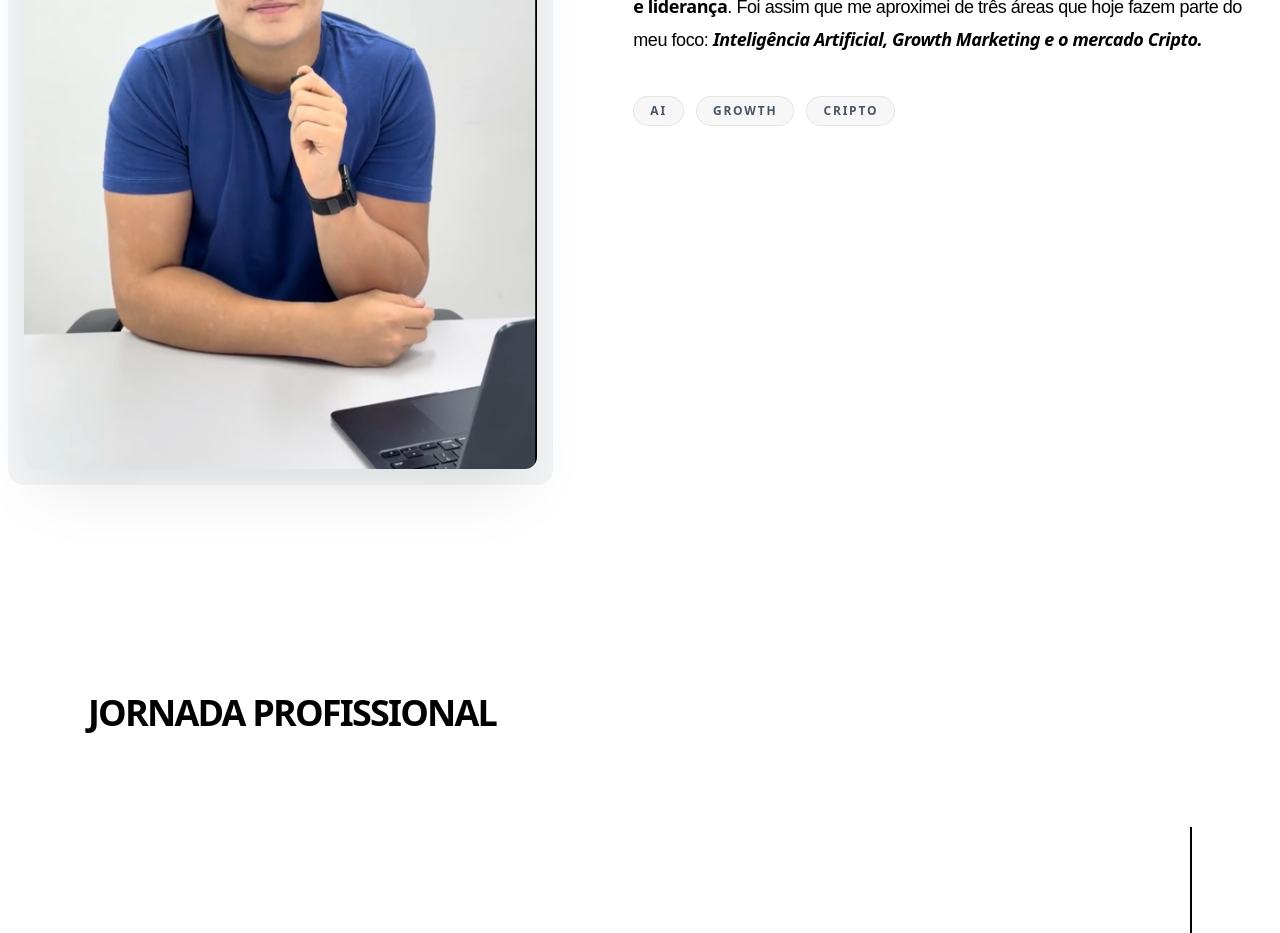
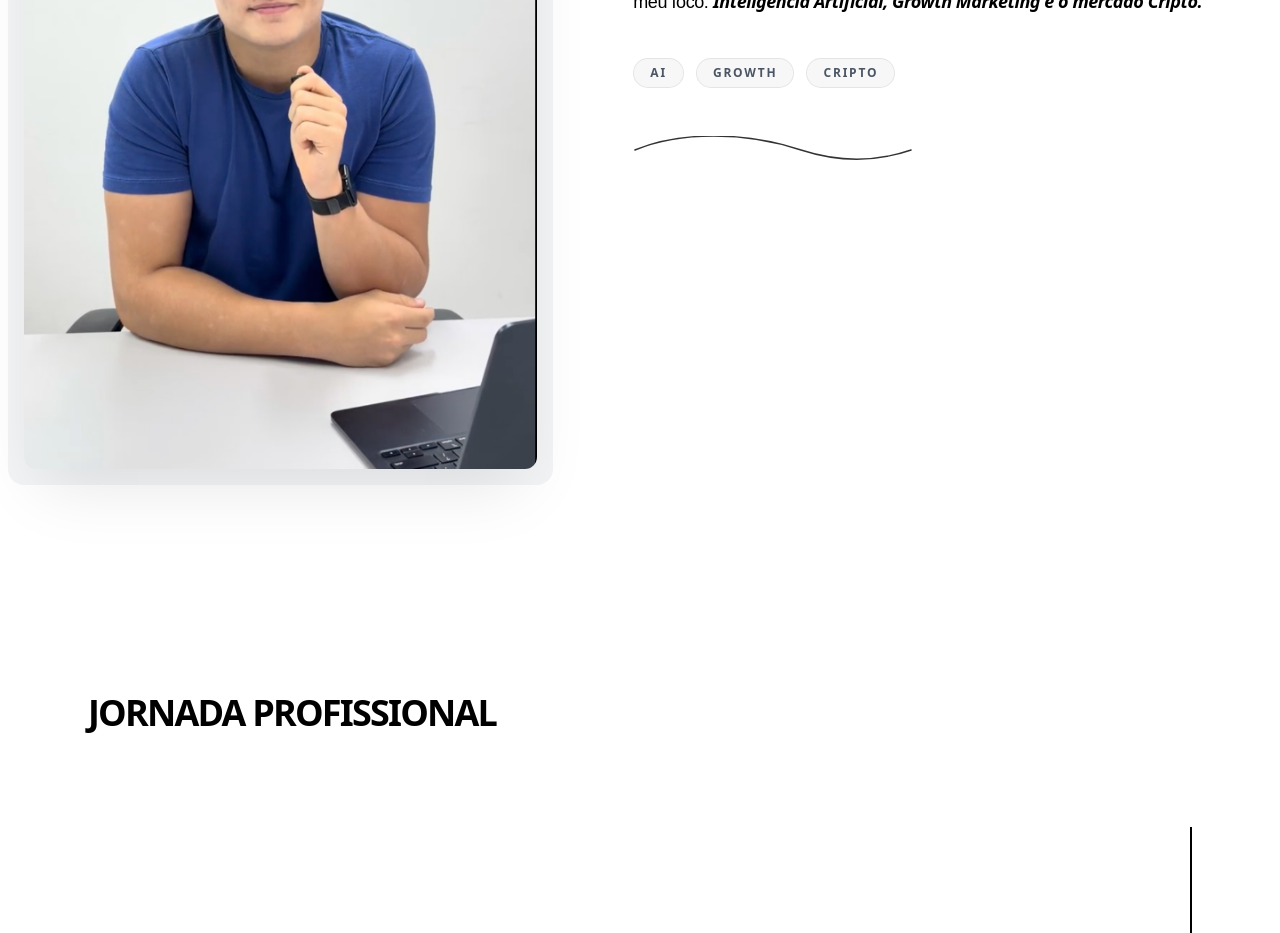
Before and after one commit to jgdosantos/personal, a React (Vite) app: page / in a window 1280 px wide. Shown: the part 1160-2093 px from the top of the page. Built offline with nearby package versions, Linux system fonts and the light colour scheme.

Commit message:
Add wavy SVG decoration to bio

```diff
--- a/src/App.jsx
+++ b/src/App.jsx
@@ -354,6 +354,19 @@ const App = () => {
                     </span>
                   ))}
                 </div>
+
+                {/* Wavy Line Decoration */}
+                <div className="mt-10 md:mt-12 w-full max-w-[180px] md:max-w-[280px] opacity-80">
+                  <svg viewBox="0 0 300 30" fill="none" xmlns="http://www.w3.org/2000/svg" className="w-full h-auto">
+                    <path
+                      d="M2 15C50 -5 120 -5 180 15C220 28 260 28 298 15"
+                      stroke="black"
+                      strokeWidth="1.5"
+                      strokeLinecap="round"
+                      strokeLinejoin="round"
+                    />
+                  </svg>
+                </div>
               </AnimatedSection>
             </div>
           </div>
```
